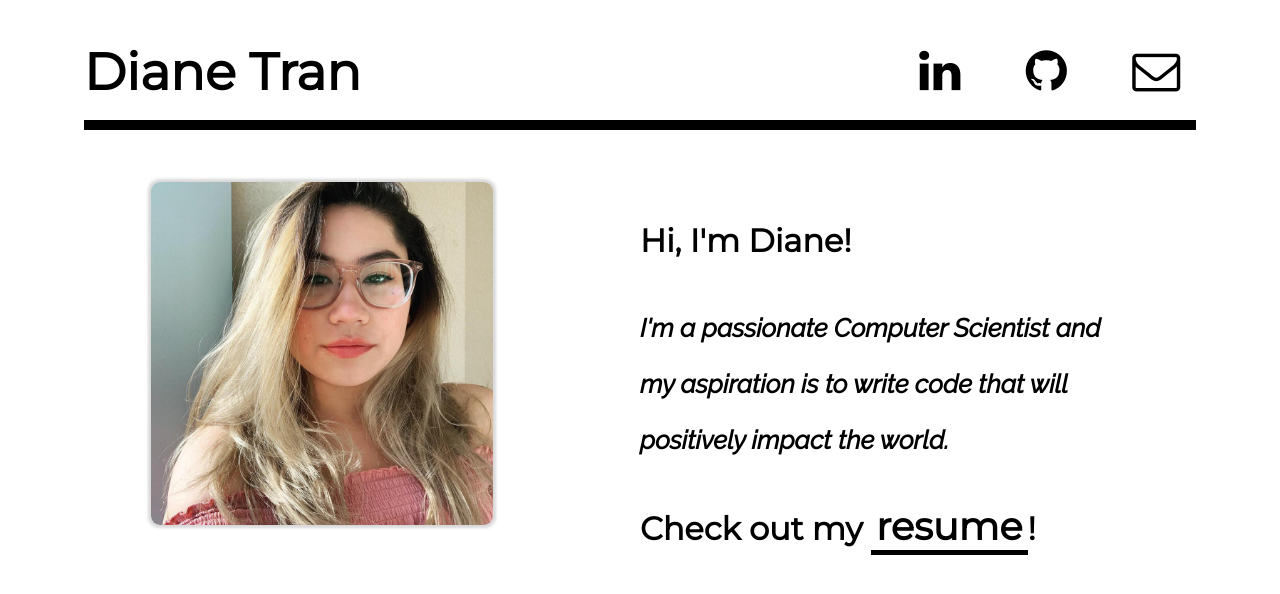
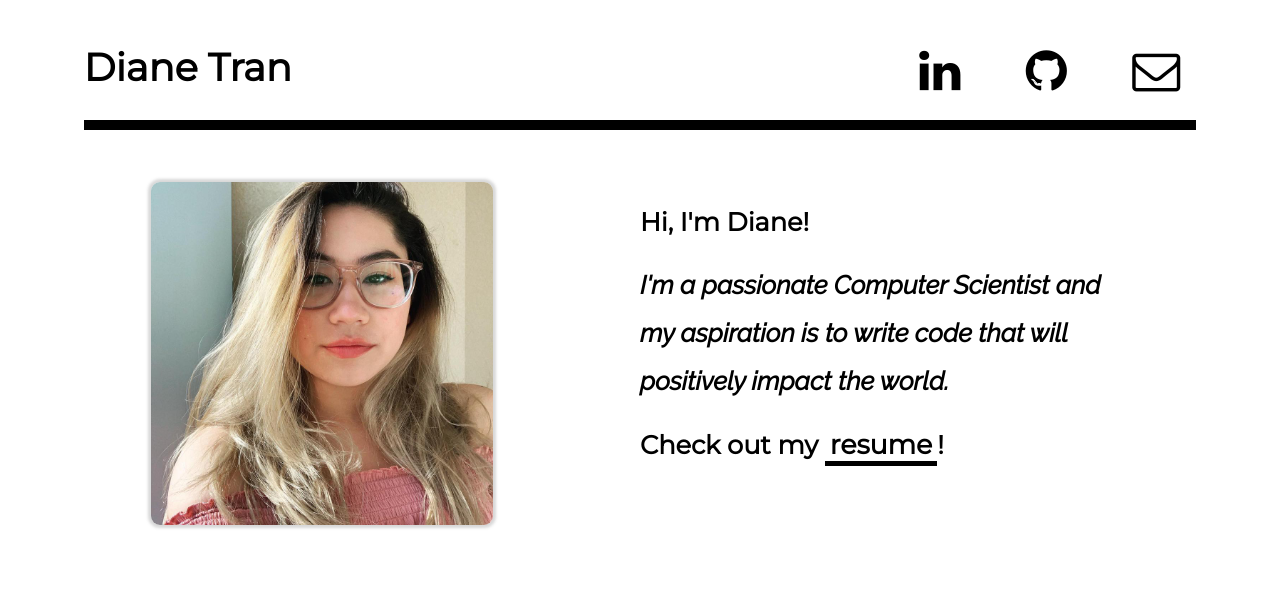
Before and after one commit to goldencarrots72/goldencarrots72.github.io, a plain HTML site: page index.html in a window 1280 px wide. Drawn offline with Linux system fonts and the light colour scheme.

Commit message:
Update style.css

```diff
--- a/css/style.css
+++ b/css/style.css
@@ -4,7 +4,7 @@
 	background: white;
 	color: black;
 	font-family: Raleway, regular italic;
-	line-height: 350%;
+	line-height: 300%;
 	animation: fadeIn 0.5s linear;
 }
 	@keyframes fadeIn {
@@ -34,7 +34,7 @@
 	margin-top:1%;
 	color: black;
 	font-family: Montserrat;
-	font-size: 4vw;
+	font-size: 3vw;
 	font-weight: bold;
 }
 
@@ -42,8 +42,8 @@
 	color: black;
 	font-family: Montserrat;
 	font-weight: bold;
-	line-height: 370%;
-	font-size: 2.5vw;
+	line-height: 310%;
+	font-size: 2vw;
 }
 
 ul {
@@ -85,7 +85,7 @@ li a:hover {
 	text-align:right;
 	padding-left:5px;
 	padding-right:5px;
-	font-size: 3vw;
+	font-size: 2.1vw;
 	text-decoration: none;
 	transition: 0.3s;
 	color: black;
```
